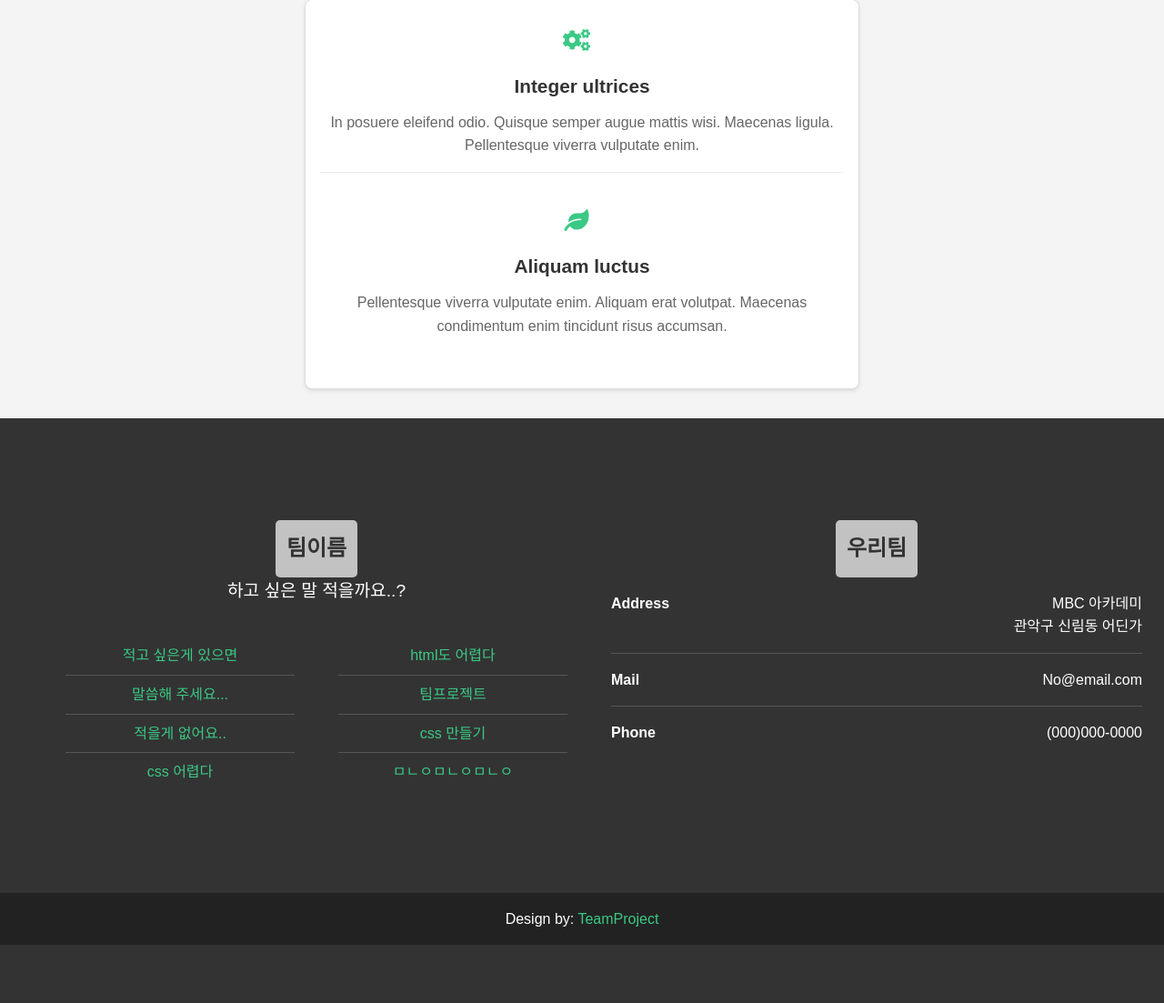
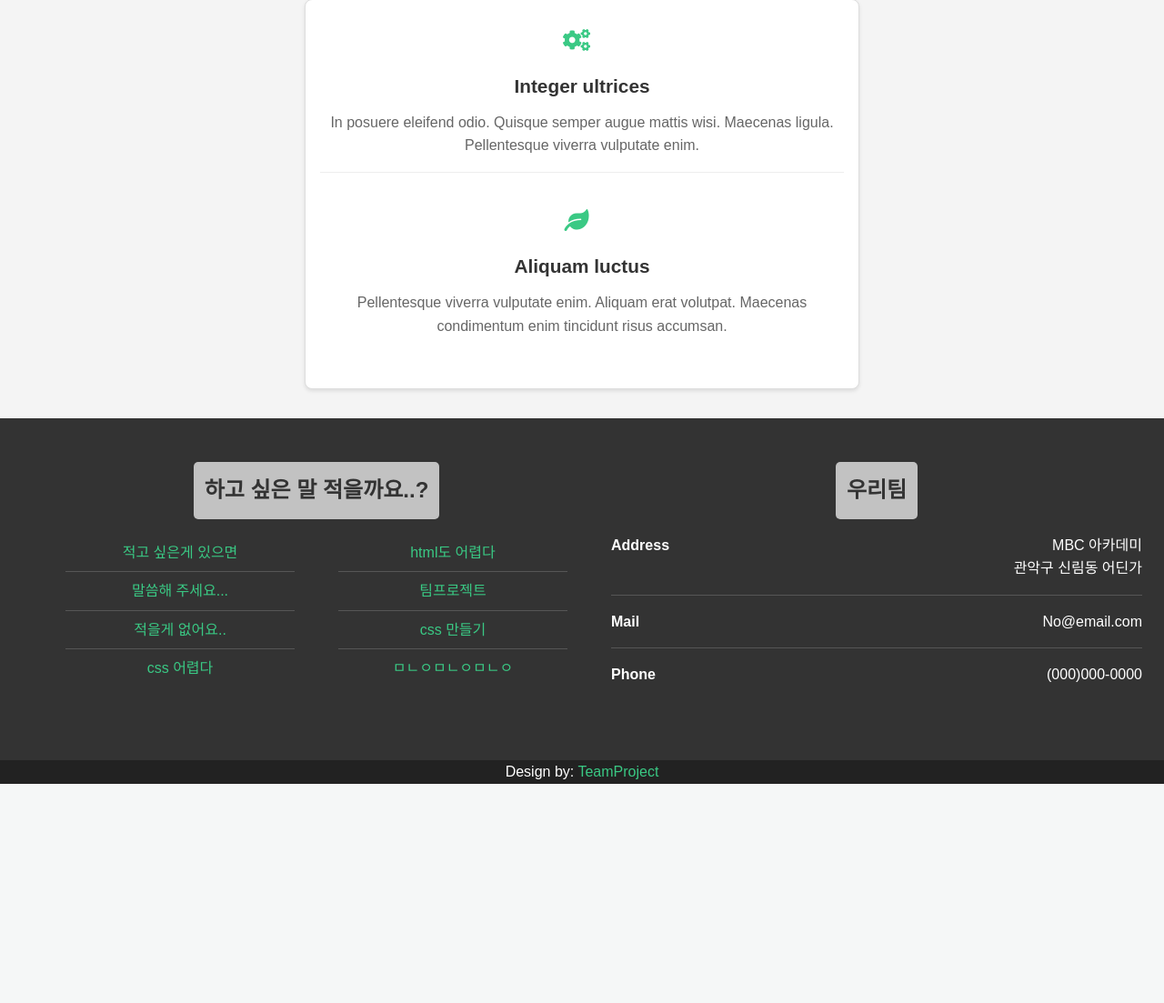
Before and after one commit to jeonseona/Food, a Spring Boot app: page / in a window 1280 px wide. Shown: the part 1617-2720 px from the top of the page at 91% size. After the commit the page ends 2479 px from the top, so only its background shows below. Run offline with Spring Boot 4, Linux system fonts and the light colour scheme.

Commit message:
5월 16일 12:43

```diff
--- a/FoodMateProject/src/main/resources/static/css/main.css
+++ b/FoodMateProject/src/main/resources/static/css/main.css
@@ -267,7 +267,7 @@ ul.style li span {
 #footer {
     background: #333;
     color: #fff;
-    padding: 4em 0;
+    padding: 0;
 }
 
 #footer .container {
@@ -369,9 +369,8 @@ ul.style li span {
 
 .copyright {
     text-align: center;
-    padding: 1em 0;
+    padding: 0;
     background: #222;
-    margin-top: 2em;
 }
 
 .copyright a {
--- a/FoodMateProject/src/main/resources/static/js/mypage.js
+++ b/FoodMateProject/src/main/resources/static/js/mypage.js
@@ -43,7 +43,7 @@ function nickcheck() {
 	// 닉네임 중복확인 창 오픈
 	var url = "nickname_check_form?nickname=" + $("#nickname").val();
 	window.open(url, "_blank_", "toolbar=no, menubar=no, scrollbars=no, " +
-		"resizable=yes, width=400, height=250");
+		"resizable=yes, width=600, height=400");
 }
 /**
  * 바디데이터 수정
--- a/FoodMateProject/src/main/resources/templates/includes/footer.html
+++ b/FoodMateProject/src/main/resources/templates/includes/footer.html
@@ -11,8 +11,7 @@
 			<div class="fu1">
 				<section>
 					<header class="major">
-						<h3>팀이름</h3>
-						<span class="byline">하고 싶은 말 적을까요..?</span>
+						<h3>하고 싶은 말 적을까요..?</h3>
 					</header>
 					<div class="frow">
 						<section class="fu3">
```
